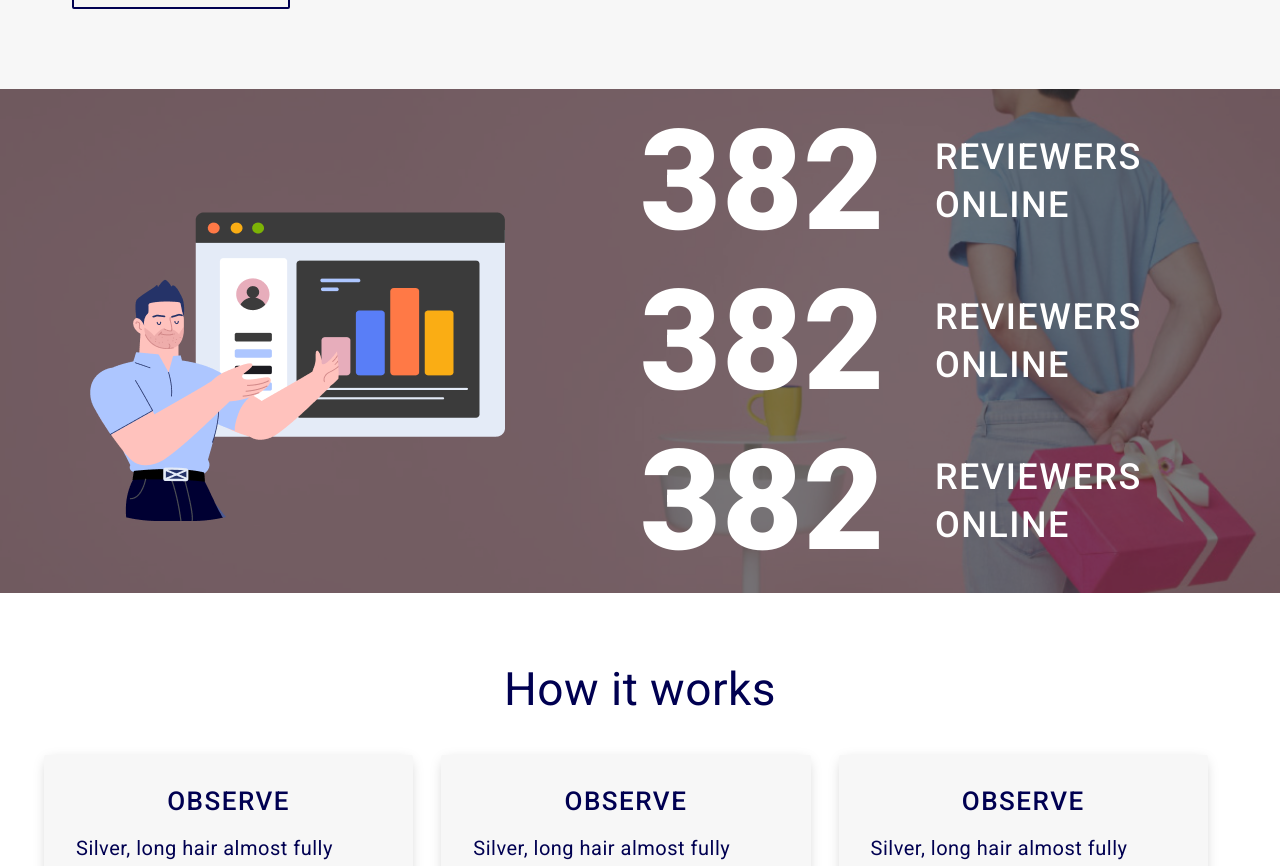
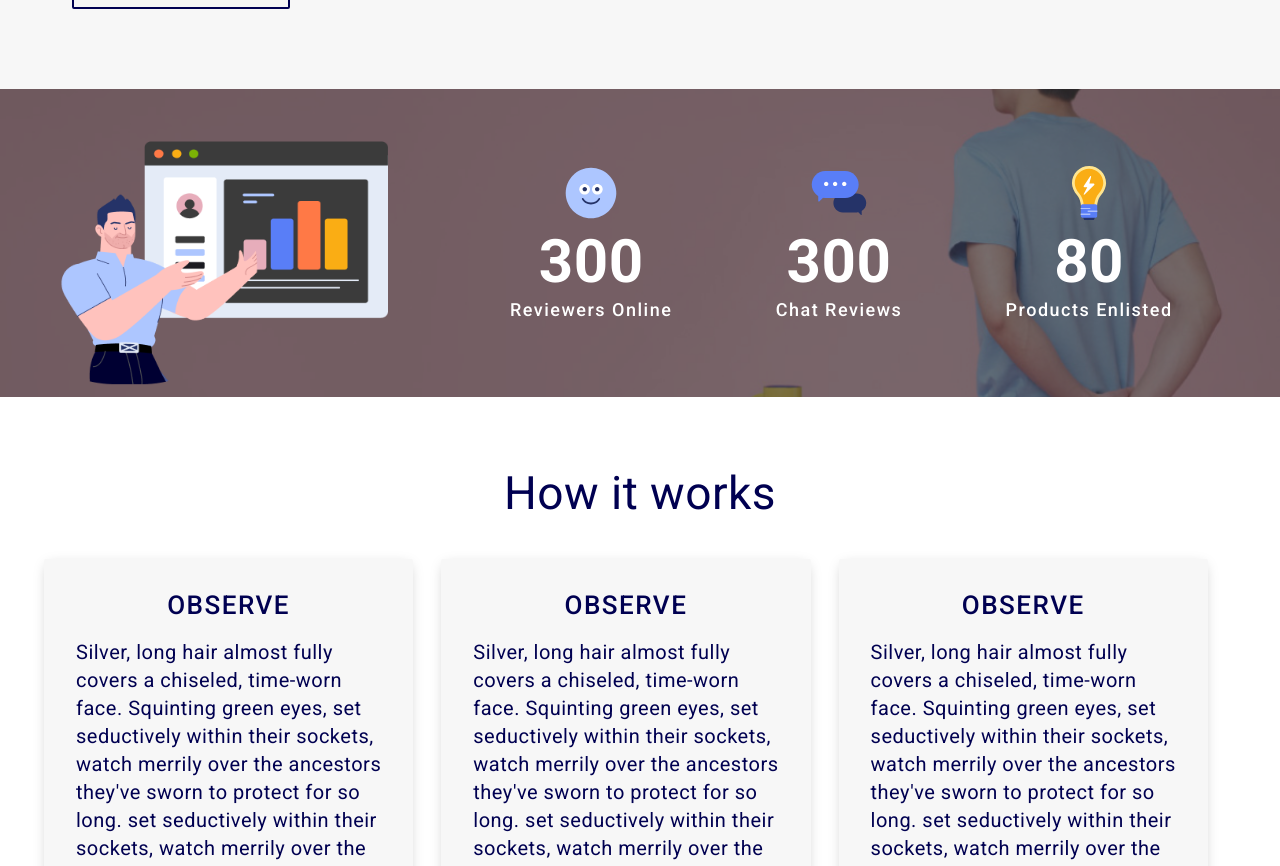
Before and after one commit to hafizjavaid/Chat-Review-Landingpage, a Vue app: page / in a window 1280 px wide. Shown: the part 1253-2119 px from the top of the page. Built offline with nearby package versions, Linux system fonts and the light colour scheme.

Commit message:
stats fixed

```diff
--- a/package.json
+++ b/package.json
@@ -26,6 +26,7 @@
     "eslint": "^6.7.2",
     "eslint-plugin-vue": "^6.2.2",
     "node-sass": "^4.12.0",
+    "prettier": "^2.2.1",
     "sass": "^1.19.0",
     "sass-loader": "^8.0.2",
     "vue-cli-plugin-vuetify": "~2.0.9",
--- a/src/components/Counter/Counter.vue
+++ b/src/components/Counter/Counter.vue
@@ -2,15 +2,16 @@
   <section class="counter_section">
     <div class="counter_inner">
       <v-row>
-        <v-col cols="12" md="6">
+        <v-col cols="12" md="4">
           <div class="counter_img">
             <img src="@/assets/counter.png" alt="" />
           </div>
         </v-col>
-        <v-col cols="12" md="6">
+        <v-col cols="12" md="8" class="counter-wrapper">
           <div v-for="(count, i) in counter" :key="i" class="counter_text">
-            <p>382</p>
-            <h2>REVIEWERS <br> ONLINE</h2>
+            <div class="svg" v-html="count.svg"></div>
+            <p>{{ count.count }}</p>
+            <h2>{{ count.text }}</h2>
           </div>
         </v-col>
       </v-row>
@@ -25,18 +26,48 @@ export default {
       counter: [
         {
           count: "300",
-          text: `REVIEWERS <br>
-                     ONLINE`,
+          text: `Reviewers Online`,
+          svg: `
+          <svg width="60" height="60" viewBox="0 0 60 60" fill="none" xmlns="http://www.w3.org/2000/svg">
+<path fill-rule="evenodd" clip-rule="evenodd" d="M29.9862 55.2871C16.0141 55.2871 4.6875 43.9605 4.6875 29.9884C4.6875 16.0163 16.0141 4.6897 29.9862 4.6897C43.9583 4.6897 55.2848 16.0163 55.2848 29.9884C55.2848 43.9605 43.9583 55.2871 29.9862 55.2871Z" fill="#ADC6FF"/>
+<path fill-rule="evenodd" clip-rule="evenodd" d="M28.9509 26.2897C28.9509 29.2311 26.5663 31.6157 23.6249 31.6157C20.6834 31.6157 18.2988 29.2311 18.2988 26.2897C18.2988 23.3482 20.6834 20.9636 23.6249 20.9636C26.5663 20.9636 28.9509 23.3482 28.9509 26.2897Z" fill="white"/>
+<path fill-rule="evenodd" clip-rule="evenodd" d="M41.6735 26.2897C41.6735 29.2311 39.289 31.6157 36.3475 31.6157C33.406 31.6157 31.0215 29.2311 31.0215 26.2897C31.0215 23.3482 33.406 20.9636 36.3475 20.9636C39.289 20.9636 41.6735 23.3482 41.6735 26.2897Z" fill="white"/>
+<path fill-rule="evenodd" clip-rule="evenodd" d="M25.9911 26.1418C25.9911 27.3674 24.9975 28.3609 23.7719 28.3609C22.5463 28.3609 21.5527 27.3674 21.5527 26.1418C21.5527 24.9161 22.5463 23.9226 23.7719 23.9226C24.9975 23.9226 25.9911 24.9161 25.9911 26.1418Z" fill="#253368"/>
+<path fill-rule="evenodd" clip-rule="evenodd" d="M38.4188 26.1418C38.4188 27.3674 37.4253 28.3609 36.1996 28.3609C34.9741 28.3609 33.9805 27.3674 33.9805 26.1418C33.9805 24.9161 34.9741 23.9226 36.1996 23.9226C37.4253 23.9226 38.4188 24.9161 38.4188 26.1418Z" fill="#253368"/>
+<path fill-rule="evenodd" clip-rule="evenodd" d="M20.9583 36.25C20.74 35.811 20.9188 35.2783 21.3578 35.0599C21.7968 34.8415 22.3295 35.0204 22.5479 35.4594C23.8003 37.9777 26.7198 39.6049 29.9856 39.6049C33.2514 39.6049 36.1709 37.9777 37.4234 35.4594C37.6417 35.0204 38.1743 34.8416 38.6135 35.0599C39.0525 35.2783 39.2313 35.8111 39.013 36.25C37.463 39.3665 33.9195 41.3802 29.9856 41.3802C26.0517 41.3802 22.5082 39.3665 20.9583 36.25Z" fill="#253368"/>
+</svg>
+
+`,
         },
         {
           count: "300",
-          text: `REVIEWERS <br>
-                     ONLINE`,
+          text: `Chat Reviews`,
+          svg: `
+         <svg width="60" height="60" viewBox="0 0 60 60" fill="none" xmlns="http://www.w3.org/2000/svg">
+<path fill-rule="evenodd" clip-rule="evenodd" d="M33.8602 30.5509C28.6411 30.5509 24.4102 34.7818 24.4102 40.0009V40.025C24.4102 45.2441 28.6411 49.475 33.8602 49.475H47.7961C48.3167 49.475 48.8274 49.4329 49.3251 49.3519L52.0251 51.9598C52.0985 52.0307 52.1966 52.0703 52.2986 52.0703C52.5161 52.0703 52.6924 51.8941 52.6924 51.6766L52.6926 48.1091C55.4223 46.4522 57.2461 43.4516 57.2461 40.025V40.0009C57.2461 34.7818 53.0152 30.5509 47.7961 30.5509H33.8602Z" fill="#253368"/>
+<path d="M36.1523 7.91016H16.2539C8.79806 7.91016 2.75391 13.9543 2.75391 21.4102C2.75391 28.866 8.79806 34.9102 16.2539 34.9102H36.1523C43.6082 34.9102 49.6523 28.866 49.6523 21.4102C49.6523 13.9543 43.6082 7.91016 36.1523 7.91016Z" fill="#597EF7"/>
+<path fill-rule="evenodd" clip-rule="evenodd" d="M9.25781 30.9833V38.0506C9.25781 38.3613 9.50965 38.6131 9.82031 38.6131C9.96602 38.6131 10.106 38.5566 10.2109 38.4554L15.4043 33.4444L9.25781 30.9833Z" fill="#597EF7"/>
+<path d="M17.168 23.0977C18.3718 23.0977 19.3477 22.1218 19.3477 20.918C19.3477 19.7142 18.3718 18.7383 17.168 18.7383C15.9642 18.7383 14.9883 19.7142 14.9883 20.918C14.9883 22.1218 15.9642 23.0977 17.168 23.0977Z" fill="white"/>
+<path d="M26.0977 23.0977C27.3015 23.0977 28.2773 22.1218 28.2773 20.918C28.2773 19.7142 27.3015 18.7383 26.0977 18.7383C24.8938 18.7383 23.918 19.7142 23.918 20.918C23.918 22.1218 24.8938 23.0977 26.0977 23.0977Z" fill="white"/>
+<path d="M35.2383 23.0977C36.4421 23.0977 37.4179 22.1218 37.4179 20.918C37.4179 19.7142 36.4421 18.7383 35.2383 18.7383C34.0345 18.7383 33.0586 19.7142 33.0586 20.918C33.0586 22.1218 34.0345 23.0977 35.2383 23.0977Z" fill="white"/>
+</svg>
+`,
         },
         {
-          count: "300",
-          text: `REVIEWERS <br>
-                     ONLINE`,
+          svg: `
+          <svg width="60" height="60" viewBox="0 0 60 60" fill="none" xmlns="http://www.w3.org/2000/svg">
+<path d="M47.1021 20.1982C47.1021 10.77 39.457 3.04688 30.026 3.04688C20.595 3.04688 12.9492 10.77 12.9492 20.1982C12.9492 23.9297 14.9306 28.7496 18.1123 32.3032C21.2672 35.8245 22.1658 41.7525 22.1658 46.4796V48.333H37.8863V46.4951C37.8863 41.768 38.7848 35.8512 41.9236 32.3187C45.1158 28.7285 47.1021 23.4804 47.1021 20.1982Z" fill="#FFE58F"/>
+<path d="M44.2917 20.1518C44.2917 12.2768 37.9066 5.82422 30.026 5.82422C22.1454 5.82422 15.7617 12.2761 15.7617 20.1518C15.7617 23.2716 17.4162 27.2962 20.0747 30.2648C22.71 33.2067 24.6668 38.1588 24.6668 42.1076V43.6545H35.3859V42.1209C35.3859 38.1715 37.3427 33.2285 39.9654 30.2775C42.6323 27.2787 44.2917 22.8947 44.2917 20.1525V20.1518Z" fill="#FAAD14"/>
+<path d="M34.3598 56.9815H25.6916C25.3886 56.9815 25.1122 56.7846 24.9477 56.4612L23.7686 53.4103H36.2842L35.1051 56.4612C34.9398 56.7846 34.6642 56.9815 34.3612 56.9815H34.3598Z" fill="#253368"/>
+<path d="M36.4645 41.2821H23.586C22.6292 41.2821 21.8535 42.0578 21.8535 43.0146V52.9912C21.8535 53.9481 22.6292 54.7237 23.586 54.7237H36.4645C37.4213 54.7237 38.197 53.9481 38.197 52.9912V43.0146C38.197 42.0578 37.4213 41.2821 36.4645 41.2821Z" fill="#597EF7"/>
+<path d="M31.083 44.8838C31.2424 44.8838 31.3716 45.013 31.3716 45.1724C31.3716 45.3276 31.2491 45.4542 31.0955 45.4608L31.083 45.4611H21.8755C21.7161 45.4611 21.5869 45.3318 21.5869 45.1724C21.5869 45.0172 21.7094 44.8906 21.863 44.8841L21.8755 44.8838H31.083Z" fill="white"/>
+<path d="M31.083 50.8597C31.2424 50.8597 31.3716 50.989 31.3716 51.1484C31.3716 51.3036 31.2491 51.4302 31.0955 51.4367L31.083 51.437H21.8755C21.7161 51.437 21.5869 51.3078 21.5869 51.1484C21.5869 50.9932 21.7094 50.8666 21.863 50.86L21.8755 50.8597H31.083Z" fill="white"/>
+<path d="M38.1445 47.8715C38.3039 47.8715 38.4331 48.0007 38.4331 48.1601C38.4331 48.3153 38.3106 48.4419 38.157 48.4485L38.1445 48.4487H28.9371C28.7777 48.4487 28.6484 48.3195 28.6484 48.1601C28.6484 48.0049 28.771 47.8783 28.9246 47.8717L28.9371 47.8715H38.1445Z" fill="white"/>
+<path d="M31.1907 13.305L24.7537 23.1101C24.4074 23.6417 24.7799 24.2954 25.4039 24.2954H28.2874L24.742 30.9922C24.4778 31.5337 25.1594 32.0361 25.5773 31.6079L35.2192 21.9214C35.7111 21.4172 35.3618 20.5562 34.6657 20.5562H30.3054L32.1296 13.7326C32.2722 13.1502 31.515 12.8085 31.1907 13.305Z" fill="white"/>
+</svg>
+`,
+          count: "80",
+          text: `Products Enlisted`,
         },
       ],
     };
@@ -45,13 +76,22 @@ export default {
 </script>
 
 <style lang="scss" scoped>
+.counter-wrapper {
+  display: flex;
+  flex-direction: row;
+  justify-content: space-evenly;
+  align-items: center;
+  @media (max-width: 1100px) {
+    flex-direction: column
+  }
+
+}
 .counter_section {
   background: url(../../assets/Counter-Bg.jpg);
   background-size: cover;
   position: relative;
 
-  @media(max-width:960px)
-  {
+  @media (max-width: 960px) {
     background-position: center;
   }
 
@@ -85,41 +125,46 @@ export default {
       display: flex;
       justify-content: center;
       align-items: center;
-      img{
-
-    transform: translateX(-40px);
+      img {
+        //transform: translateX(-40px);
+        max-width: 100%;
         @media (max-width: 550px) {
-        width: 100%;
+          //width: 100%;
           object-fit: cover;
         }
       }
     }
+
     .counter_text {
       display: flex;
       align-items: center;
-        @media (max-width: 450px) {
-       padding-left: 10px;
-        }
+      flex-direction: column;
+      margin: 0 20px;
       @media (max-width: 1100px) {
         flex-direction: column;
+        margin: 20px 0;
       }
-      @media (max-width: 960px) {
-        flex-direction: row;
-        justify-content: center;
-      }
-      @media (max-width: 450px) {
-        // flex-direction: column;
-      }
+      //@media (max-width: 960px) {
+      //  flex-direction: column;
+      //}
+      //@media (max-width: 450px) {
+      //  padding-left: 10px;
+      //}
+      //
+      //@media (max-width: 960px) {
+      //  //flex-direction: row;
+      //  //justify-content: center;
+      //}
 
       p {
         font-style: normal;
-        font-weight: 900;
-        font-size: 140px;
-        line-height: 160px;
+        font-weight: 600;
+        font-size: 60px;
+        line-height: 70px;
         letter-spacing: 0.5px;
         color: #ffffff;
         @media (max-width: 1100px) {
-          font-size: 100px;
+          font-size: 60px;
         }
         @media (max-width: 550px) {
           font-size: 40px;
@@ -131,16 +176,16 @@ export default {
         }
       }
       h2 {
+        text-align: center;
         font-style: normal;
         font-weight: 500;
-        font-size: 36px;
-        line-height: 48px;
+        font-size: 18px;
+        line-height: 26px;
         letter-spacing: 1.5px;
         color: #ffffff;
-        margin-left: 50px;
-        @media(max-width:1100px)
-        {
-               br{
+        //margin-left: 50px;
+        @media (max-width: 1100px) {
+          br {
             display: none;
           }
         }
@@ -148,13 +193,10 @@ export default {
           font-size: 20px;
           line-height: 30px;
           letter-spacing: 0.5px;
-
         }
         @media (max-width: 450px) {
           margin-left: 20px;
         }
-
-
       }
     }
   }
```
Also changed, not shown: 1 other file (tests, documents, lock files or other folders). Lines whose indentation alone changed are shown as unchanged.
